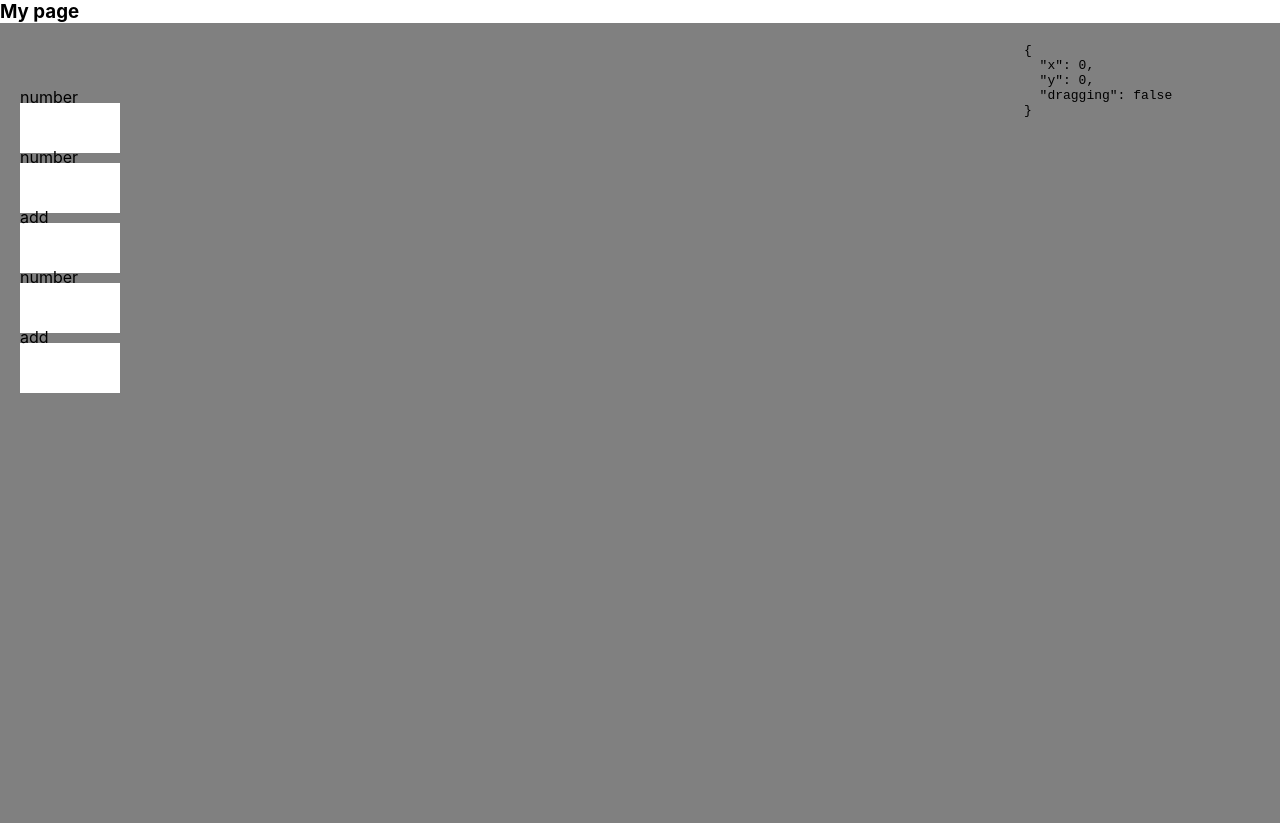
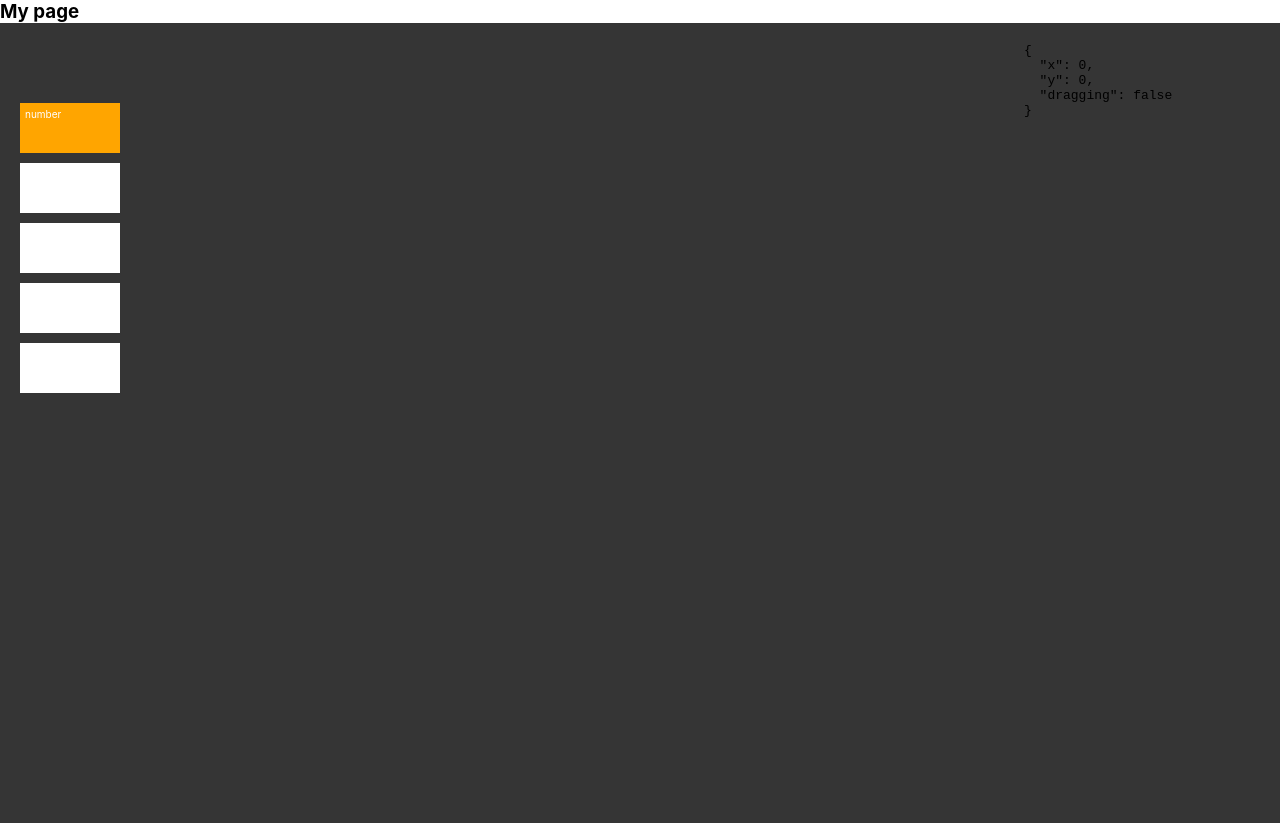
Before and after one commit to mikkmartin/node-editor, a Next.js app: page / in a window 1280 px wide. Built offline with nearby package versions, Linux system fonts and the light colour scheme.

Commit message:
optimized rendering working

```diff
--- a/components/NodeEditor/Canvas.tsx
+++ b/components/NodeEditor/Canvas.tsx
@@ -23,7 +23,17 @@ export const Canvas = () => {
 }
 
 const Container = styled(motion.svg)`
-  background: gray;
-  width: 100vw;
-  height: 100vh;
+  --highlight: orange;
+  display: block;
+  background: #353535;
+  width: 100%;
+  min-height: 300px;
+  text {
+    font-family: -apple-system, BlinkMacSystemFont, 'Segoe UI', Roboto, Oxygen, Ubuntu, Cantarell,
+      'Open Sans', 'Helvetica Neue', sans-serif;
+    font-size: 10px;
+    fill: white;
+    text-align: center;
+    user-select: none;
+  }
 `
--- a/components/NodeEditor/EditorProvider.tsx
+++ b/components/NodeEditor/EditorProvider.tsx
@@ -13,25 +13,27 @@ interface IStore {
   handlePanStart: (ev, info: PanInfo) => void
   handlePan: (ev, info: PanInfo) => void
   handlePanEnd: (ev, info: PanInfo) => void
+  toggle: (id: string) => void
 }
 
 //@ts-ignore
 const Context = createContext<IStore>()
 
 export const EditorProvider = ({ children, initialNodes }) => {
-  const store = useLocalObservable(() => ({
+  const store = useLocalObservable(
+    (): IStore => ({
       nodes: initialNodes,
       drag: {
         x: 0,
         y: 0,
         dragging: false,
       },
-    handlePanStart(_, info: PanInfo) {
+      handlePanStart(_, info) {
         store.drag.dragging = true
         store.drag.x = info.offset.x
         store.drag.y = info.offset.y
       },
-    handlePan(_, info: PanInfo) {
+      handlePan(_, info) {
         store.drag.x = info.offset.x
         store.drag.y = info.offset.y
       },
@@ -40,7 +42,14 @@ export const EditorProvider = ({ children, initialNodes }) => {
         store.drag.x = 0
         store.drag.y = 0
       },
-  }))
+      toggle(id) {
+        store.nodes.find((n, i) => {
+          if (n.id === id) n.selected = !n.selected
+          return n.id === id
+        })
+      },
+    })
+  )
   return <Context.Provider value={store}>{children}</Context.Provider>
 }
 
--- a/components/NodeEditor/Node/Node.tsx
+++ b/components/NodeEditor/Node/Node.tsx
@@ -1,4 +1,7 @@
 import { motion } from 'framer-motion'
+import { Observer } from 'mobx-react'
+import { useStore } from '../EditorProvider'
+import styled from 'styled-components'
 
 export interface INode {
   id: string
@@ -6,13 +9,32 @@ export interface INode {
   x: number
   y: number
   inputs: any[]
+  selected?: boolean
 }
 
-export const Node = ({ type, x, y, inputs }: INode) => {
+export const Node = ({ id, type, x, y, inputs }: INode) => {
+  const { drag, toggle, nodes } = useStore()
+
+  const handleTap = () => {
+    toggle(id)
+  }
+
   return (
-    <motion.g drag style={{ x, y }}>
-      <rect fill="white" width="100" height="50" />
-      <text>{type}</text>
-    </motion.g>
+    <Observer
+      render={() => {
+        const node = nodes.find(n => n.id === id) as INode
+        const { selected } = node
+        return (
+          <Container
+            onTap={handleTap}
+            style={{ x: selected ? x + drag.x : x, y: selected ? y + drag.y : y }}>
+            <rect width="100" height="50" style={{ fill: selected ? 'orange' : 'white' }} />
+            <text x="5" y="15">{type}</text>
+          </Container>
+        )
+      }}></Observer>
   )
 }
+
+const Container = styled(motion.g)`
+`
--- a/components/NodeEditor/index.tsx
+++ b/components/NodeEditor/index.tsx
@@ -1,2 +1 @@
 export { NodeEditor as default } from './NodeEditor'
-export { Node } from './Node'
--- a/pages/index.tsx
+++ b/pages/index.tsx
@@ -1,8 +1,8 @@
-import NodeEditor, { Node } from 'components/NodeEditor'
+import NodeEditor from 'components/NodeEditor'
 
 export default function Home() {
   const initialNodes = [
-    { type: 'number', inputs: [{ value: 10 }] },
+    { type: 'number', selected: true, inputs: [{ value: 10 }] },
     { type: 'number' },
     { type: 'add' },
     { type: 'number' },
```
Lines whose indentation alone changed are shown as unchanged.
